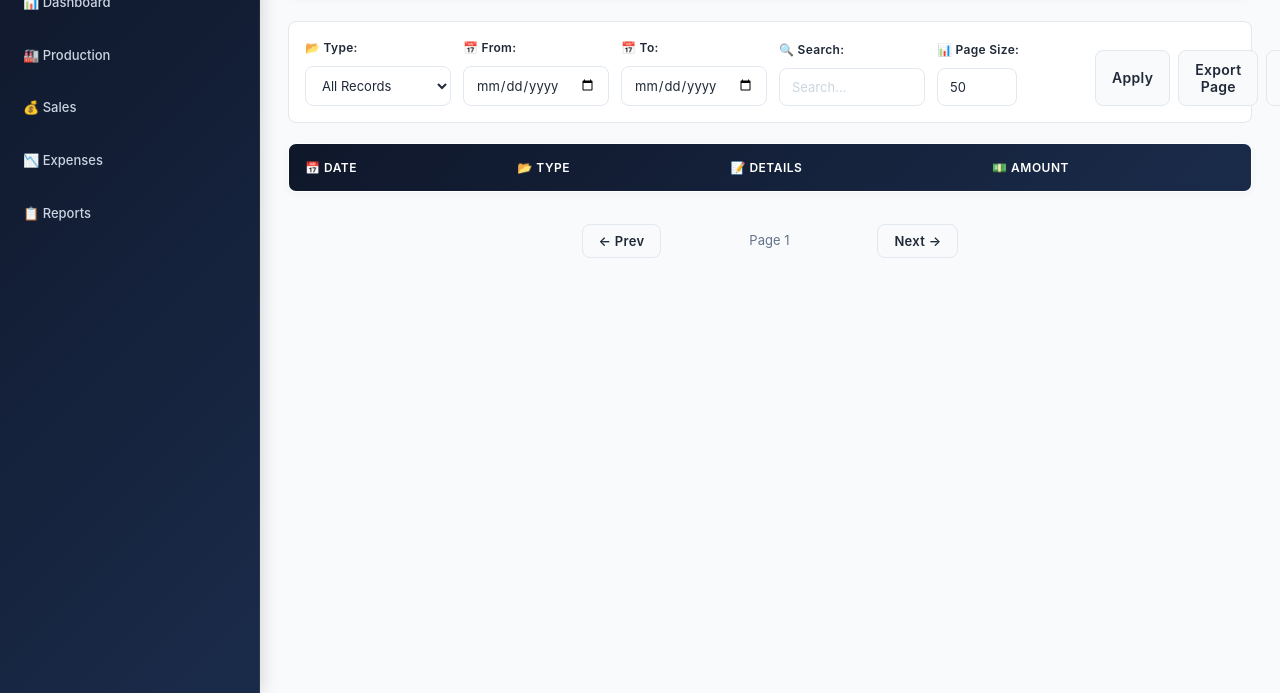
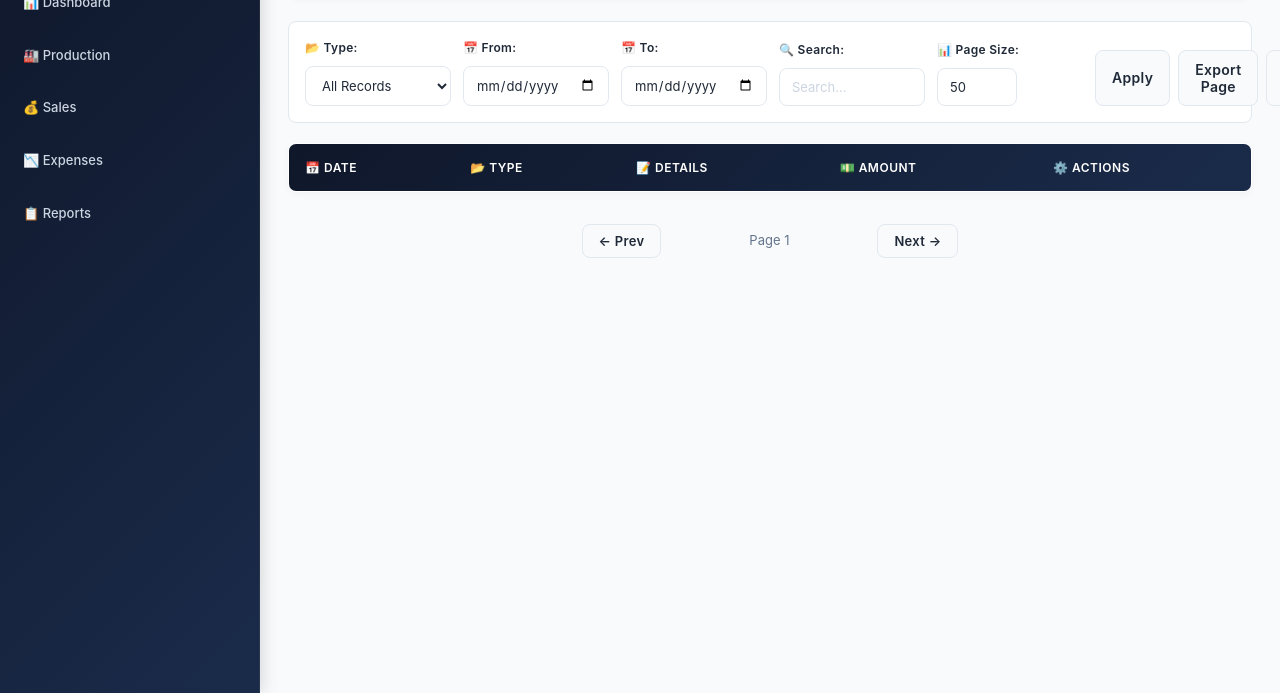
Before and after one commit to becks333/okay, a website with bundled scripts: page reports.html in a window 1280 px wide. Shown: the part 107-800 px from the top of the page. Built offline with nearby package versions, Linux system fonts and the light colour scheme; no server answers.

Commit message:
Update reports.html

```diff
--- a/reports.html
+++ b/reports.html
@@ -68,6 +68,7 @@
             <th style="cursor:pointer" data-sort="TypeText">📂 Type <span class="sort-indicator"></span></th>
             <th style="cursor:pointer" data-sort="Details">📝 Details <span class="sort-indicator"></span></th>
             <th style="cursor:pointer" data-sort="Amount">💵 Amount <span class="sort-indicator"></span></th>
+            <th>⚙️ Actions</th> <!-- Added this to match the buttons from your script! -->
           </tr>
         </thead>
         <tbody id="reportsBody"></tbody>
@@ -82,6 +83,6 @@
   </div>
 
   <script src="https://cdn.jsdelivr.net/npm/chart.js"></script>
- <script type="module" src="script.js"></script>
+  <script type="module" src="script.js"></script>
 </body>
 </html>
```
